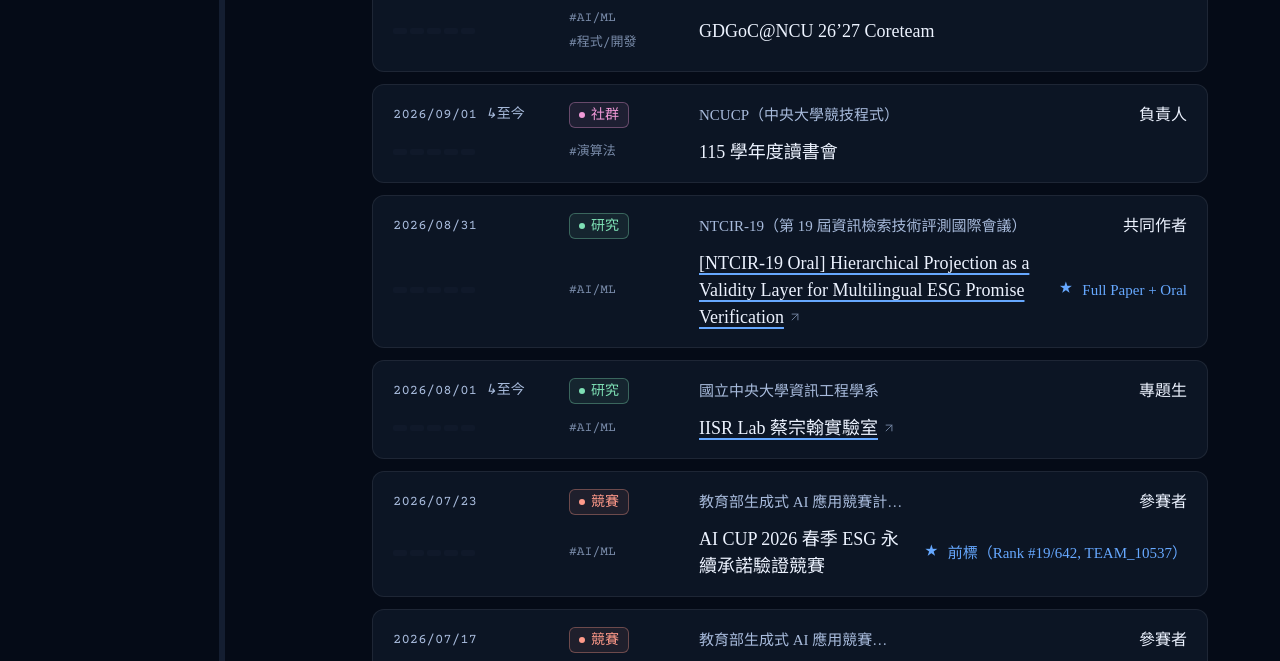
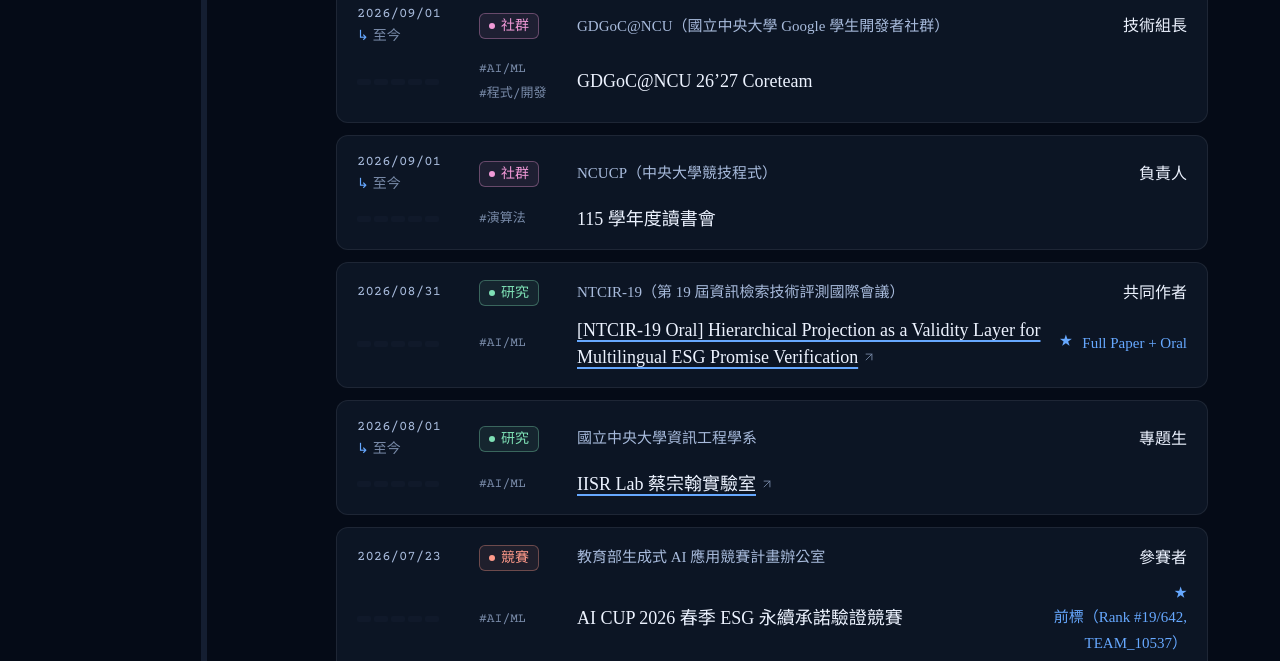
Before and after one commit to ShiYu0318/4yu.dev, a plain HTML site: page index.html in a window 1280 px wide. Shown: the part 1479-2140 px from the top of the page. Drawn offline with nearby package versions, Linux system fonts and the light colour scheme; animation ran at ten frames a second.

Commit message:
style(experience): two-line date ranges, wider middle column, filter tweaks; footer period (assets/style.css)
Co-Authored-By: Claude Opus 5.5 <noreply@anthropic.com>
Claude-Session: https://claude.ai/code/session_01GvZ4EzxjTmWBasxwYmAUDt

```diff
--- a/assets/style.css
+++ b/assets/style.css
@@ -623,7 +623,7 @@ html.is-loading, html.is-loading body { overflow: hidden; }
 .projects-head h1 { font-size: clamp(44px, 6.6vw, 70px); font-weight: 500; letter-spacing: -.02em; margin: 0; display: flex; align-items: baseline; gap: 16px; }
 .projects-head h1 .meta { font-size: 18px; letter-spacing: 0; }
 
-.exp-page { max-width: var(--page); margin: 0 auto; padding: 80px var(--gutter) 0; }
+.exp-page { max-width: 1320px; margin: 0 auto; padding: 80px var(--gutter) 0; }
 .exp-head { margin-bottom: 64px; }
 .exp-head h1 { font-size: clamp(44px, 6.6vw, 70px); font-weight: 500; letter-spacing: -.02em; margin: 12px 0 32px; }
 
@@ -633,20 +633,22 @@ html.is-loading, html.is-loading body { overflow: hidden; }
    上列：日期 / 類型 / 主辦單位 / 身分
    下列：含金量 / #領域 / 標題 / 成果 */
 .exp {
-  position: relative; display: grid; grid-template-columns: 158px 112px minmax(0, 1fr) auto; grid-template-rows: auto auto;
+  position: relative; display: grid; grid-template-columns: 104px 80px minmax(0, 1fr) auto; grid-template-rows: auto auto;
   column-gap: 18px; row-gap: 10px; align-items: center;
   margin-bottom: 12px; padding: 16px 20px; background: var(--surface); border: 1px solid var(--line); border-radius: 12px;
   transition: border-color .3s var(--ease), background-color .3s var(--ease), transform .4s var(--ease);
 }
 .exp:hover { border-color: var(--line-strong); }
-.exp-date { margin: 0; font-size: 14px; color: var(--text-2); font-variant-numeric: tabular-nums; display: flex; flex-wrap: wrap; gap: 0 8px; }
+.exp-date { margin: 0; font-size: 14px; line-height: 1.5; color: var(--text-2); font-variant-numeric: tabular-nums; display: flex; flex-direction: column; align-items: flex-start; gap: 2px; white-space: nowrap; }
+.exp-to { color: var(--muted); }
+.exp-to i { font-style: normal; color: var(--accent); margin-right: 4px; }
 .exp-soon { font-family: var(--font-mono); font-size: 12px; color: var(--accent); border: 1px solid var(--accent); border-radius: 4px; padding: 0 5px; line-height: 18px; }
 .exp-type {
   justify-self: start; display: inline-flex; align-items: center; gap: 6px; font-size: 14px; line-height: 1; padding: 5px 9px; border-radius: var(--r-tag); white-space: nowrap;
   color: var(--c); border: 1px solid color-mix(in srgb, var(--c) 35%, transparent); background: color-mix(in srgb, var(--c) 8%, transparent);
 }
 .exp-type::before { content: ""; width: 6px; height: 6px; border-radius: 50%; background: currentColor; }
-.exp-org { margin: 0; font-size: 15px; color: var(--text-2); overflow: hidden; text-overflow: ellipsis; white-space: nowrap; }
+.exp-org { margin: 0; font-size: 15px; line-height: 1.5; color: var(--text-2); }
 .exp-role { justify-self: end; font-size: 16px; font-weight: 500; color: var(--text); white-space: nowrap; transition: color .2s var(--ease); }
 .exp:hover .exp-role { color: var(--accent); }
 /* 含金量：5 格，從淺藍到深藍；沒評的整條變淡 */
@@ -658,12 +660,12 @@ html.is-loading, html.is-loading body { overflow: hidden; }
 .exp-lv[data-l="4"] i:nth-child(-n+4) { background: #3a7bff; }
 .exp-lv[data-l="5"] i:nth-child(-n+5) { background: #195bf5; }
 .exp-lv[data-l="0"] { opacity: .5; }
-.exp-tags { margin: 0; font-size: 13px; display: flex; flex-wrap: wrap; gap: 2px 10px; }
+.exp-tags { margin: 0; font-size: 13px; display: flex; flex-direction: column; gap: 2px; white-space: nowrap; min-width: 0; }
 .exp-title { margin: 0; font-size: 18px; font-weight: 500; line-height: 1.5; color: var(--text); }
 .exp-title a { color: inherit; text-decoration: underline; text-decoration-color: var(--accent); text-decoration-thickness: 1.5px; text-underline-offset: 4px; }
 .exp-title a .icon { width: 14px; height: 14px; margin-left: 4px; color: var(--muted); vertical-align: -1px; transition: color .2s var(--ease); }
 .exp-title a:hover, .exp-title a:hover .icon { color: var(--accent); }
-.exp-result { justify-self: end; margin: 0; max-width: 18em; text-align: right; font-size: 15px; font-weight: 500; color: var(--accent); display: flex; flex-wrap: wrap; justify-content: flex-end; gap: 0 10px; }
+.exp-result { justify-self: end; margin: 0; max-width: 13em; text-align: right; font-size: 15px; font-weight: 500; color: var(--accent); display: flex; flex-wrap: wrap; justify-content: flex-end; gap: 0 10px; }
 .exp-result::before { content: "★"; font-size: .85em; }
 
 /* 經歷頁工具列：篩選、排序 */
@@ -695,7 +697,7 @@ html.is-loading, html.is-loading body { overflow: hidden; }
 .exp-chip.is-lv { font-family: var(--font-mono); letter-spacing: -.05em; }
 
 /* 時光機時間軸：左欄粗軸 + 置中的「DESTINATION TIME」面板，捲動時固定在頁首下方 */
-.exp-tm { display: grid; grid-template-columns: 300px minmax(0, 1fr); }
+.exp-tm { display: grid; grid-template-columns: 264px minmax(0, 1fr); }
 .tm-side { position: relative; }
 .tm-rail { position: absolute; left: 50%; top: 0; bottom: 0; width: 6px; margin-left: -3px; border-radius: 6px; background: var(--raised); }
 .tm-fill { position: absolute; left: 0; top: 0; width: 100%; height: 0; border-radius: 6px; background: linear-gradient(var(--accent), var(--brand)); box-shadow: 0 0 14px rgba(102, 168, 255, .5); }
@@ -728,14 +730,14 @@ html.is-loading, html.is-loading body { overflow: hidden; }
 .visually-hidden { position: absolute; width: 1px; height: 1px; overflow: hidden; clip: rect(0 0 0 0); white-space: nowrap; }
 
 @media (max-width: 1000px) {
-  .exp { grid-template-columns: 140px minmax(0, 1fr) auto; }
+  .exp { grid-template-columns: 104px minmax(0, 1fr) auto; }
   .exp-type { grid-column: 2; grid-row: 1; } .exp-org { grid-column: 1 / -1; grid-row: 3; }
   .exp-role { grid-column: 3; grid-row: 1; }
   .exp-lv { grid-column: 1; grid-row: 4; } .exp-tags { grid-column: 2 / -1; grid-row: 4; }
   .exp-title { grid-column: 1 / -1; grid-row: 2; }
   .exp-result { grid-column: 1 / -1; grid-row: 5; justify-self: start; justify-content: flex-start; text-align: left; max-width: none; }
   .exp-result:empty, .exp > span:last-child:empty { display: none; }
-  .exp-tm { grid-template-columns: 240px minmax(0, 1fr); }
+  .exp-tm { grid-template-columns: 220px minmax(0, 1fr); }
   .tm-digits { font-size: 22px; }
 }
 
```
